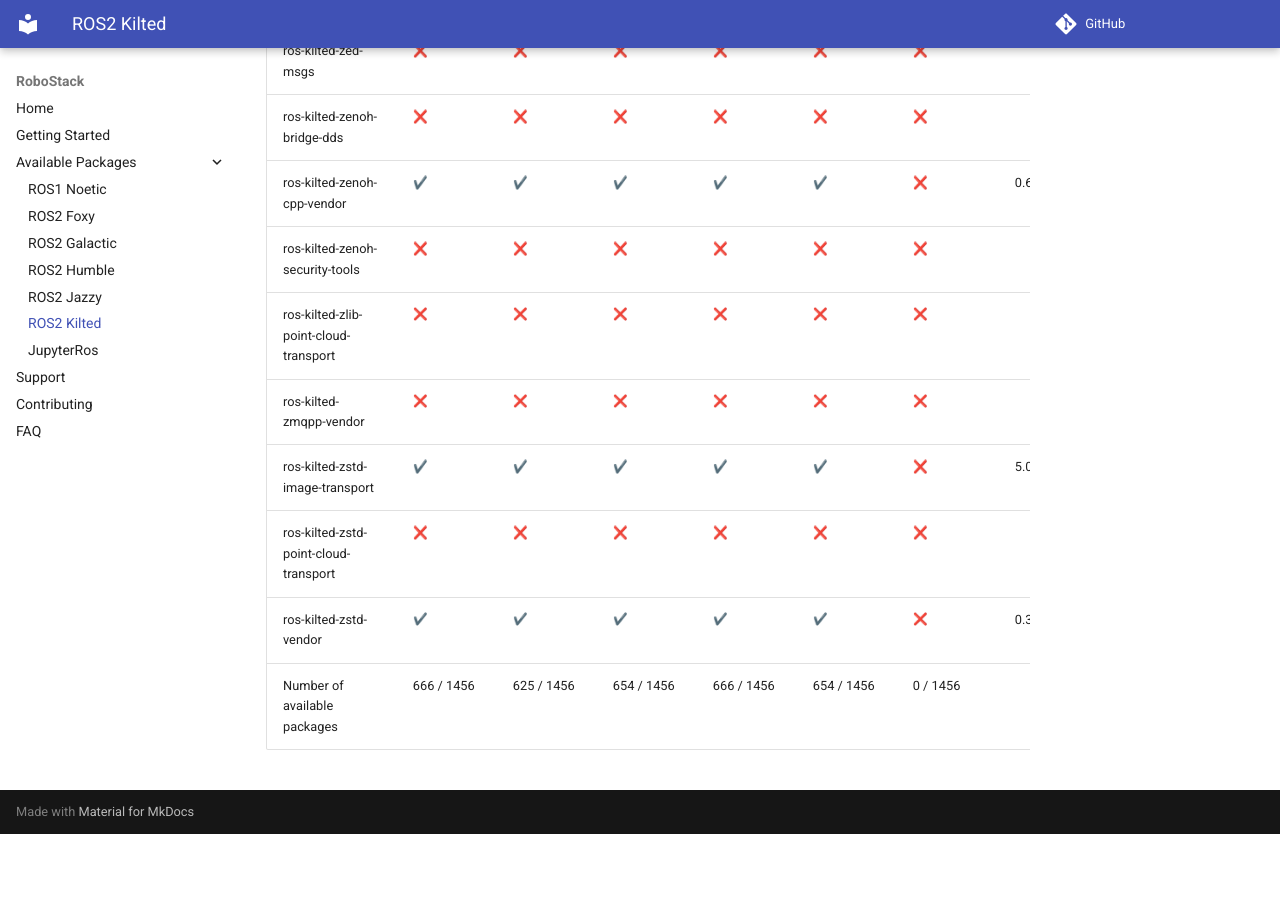
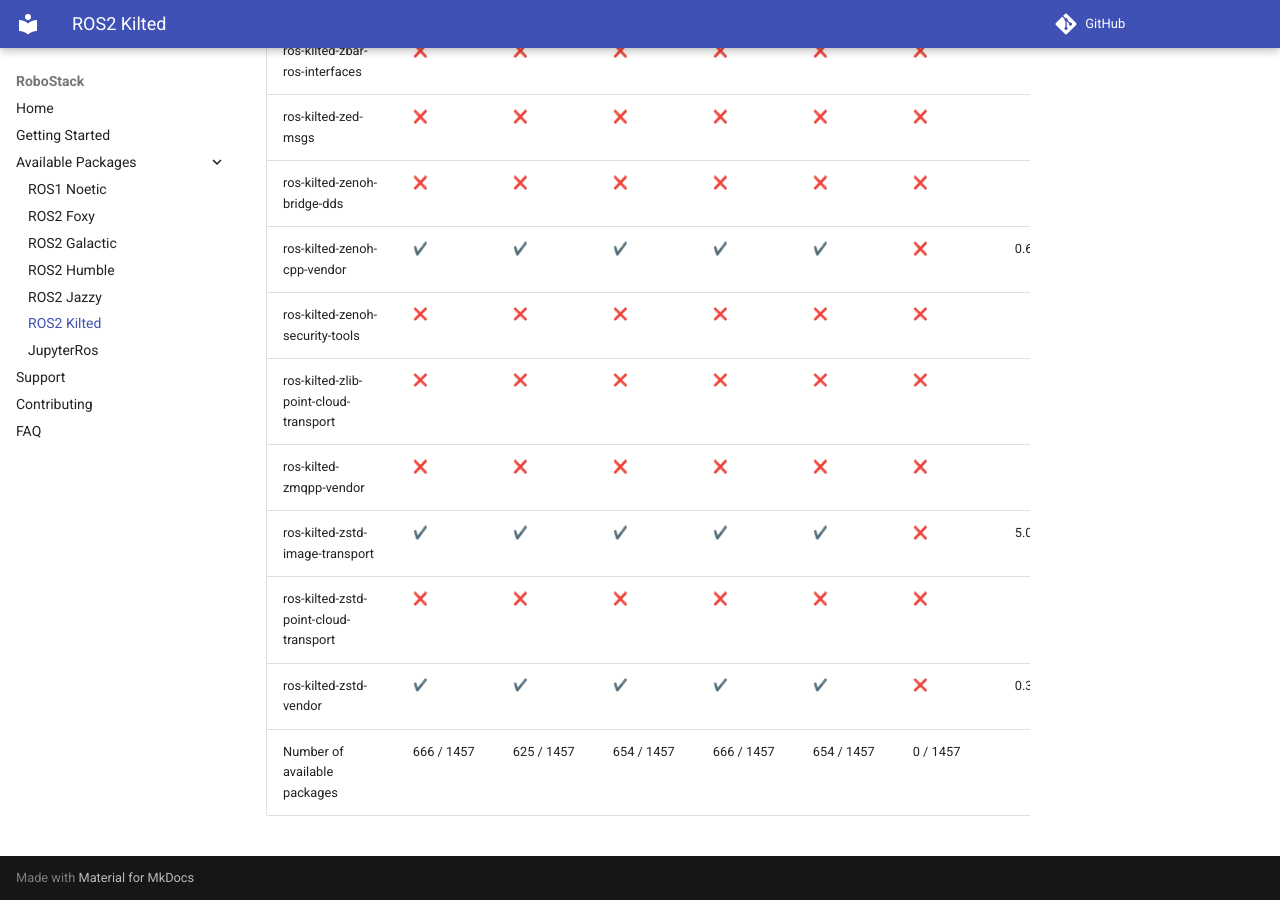
Before and after one commit to RoboStack/robostack.github.io, an MkDocs documentation site: the page built from docs/kilted.md, in a window 1280 px wide and 900 px high, scrolled down 105985 px. Built offline with MkDocs 1.6.1 and Material for MkDocs 9.7.7, drawn with Linux system fonts in a browser that asks for light colours; emoji names are drawn with the system emoji font; comment, search, counter and statistics services are not loaded; before the commit the page ends 106819 px from its top, so only the background shows below that; some of the changed text lies outside the part shown.

Commit message:
Update tables

```diff
--- a/docs/kilted.md
+++ b/docs/kilted.md
@@ -1456,4 +1457,4 @@
 | ros-kilted-zstd-image-transport | :heavy_check_mark: { data-sort='1' } | :heavy_check_mark: { data-sort='1' } | :heavy_check_mark: { data-sort='1' } | :heavy_check_mark: { data-sort='1' } | :heavy_check_mark: { data-sort='1' } | :x: { data-sort='0' } | 5.0.2  |
 | ros-kilted-zstd-point-cloud-transport | :x: { data-sort='0' } | :x: { data-sort='0' } | :x: { data-sort='0' } | :x: { data-sort='0' } | :x: { data-sort='0' } | :x: { data-sort='0' } |   |
 | ros-kilted-zstd-vendor | :heavy_check_mark: { data-sort='1' } | :heavy_check_mark: { data-sort='1' } | :heavy_check_mark: { data-sort='1' } | :heavy_check_mark: { data-sort='1' } | :heavy_check_mark: { data-sort='1' } | :x: { data-sort='0' } | 0.32.0  |
-| Number of available packages |  666 / 1456 | 625 / 1456 | 654 / 1456 | 666 / 1456 | 654 / 1456 | 0 / 1456 |
+| Number of available packages |  666 / 1457 | 625 / 1457 | 654 / 1457 | 666 / 1457 | 654 / 1457 | 0 / 1457 |
```
Also changed, not shown: other parts of docs/kilted.md (+1 -0 lines).
